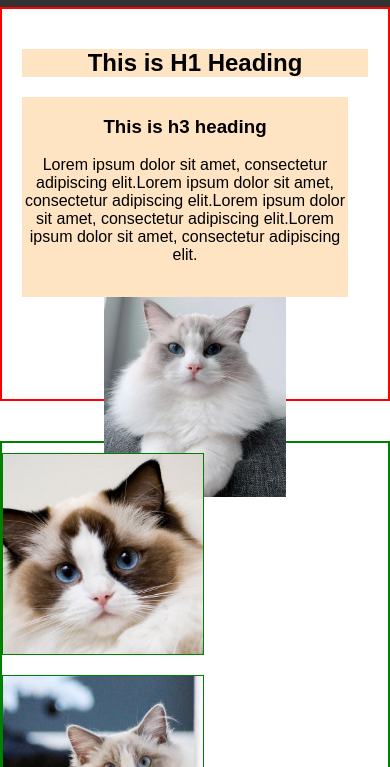
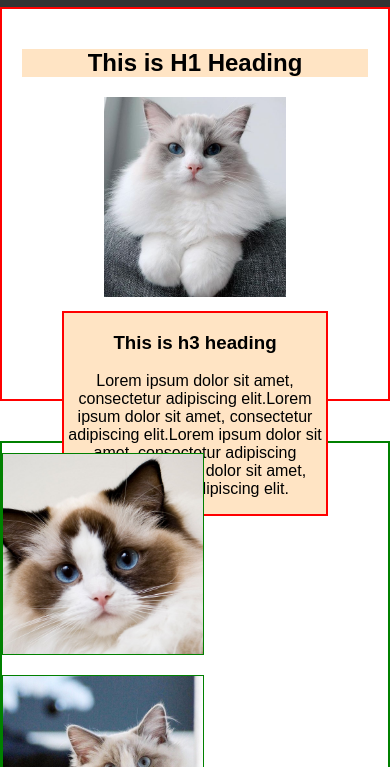
Before and after one commit to LeonardoBrady/responsive-web, a plain HTML site: page index.html in a window 390 px wide. Shown: the part 77-844 px from the top of the page. Drawn offline with Linux system fonts and the light colour scheme.

Commit message:
Made #container resize with proper layout

```diff
--- a/styles.css
+++ b/styles.css
@@ -153,6 +153,7 @@ footer {
 
   .content {
     flex-direction: column;
+    flex-flow: column-reverse; /* This makes .left appear above h3 heading */
   }
 
   /* Feature Adjustments */
@@ -168,4 +169,15 @@ footer {
   #contact {
     flex-direction: column;
   }
+
+  .left {
+    margin: 10px 40px 10px 40px;
+    border: 2px red solid;
+    height: auto;
+  }
+
+  .right {
+   }
+
+
 }
```
